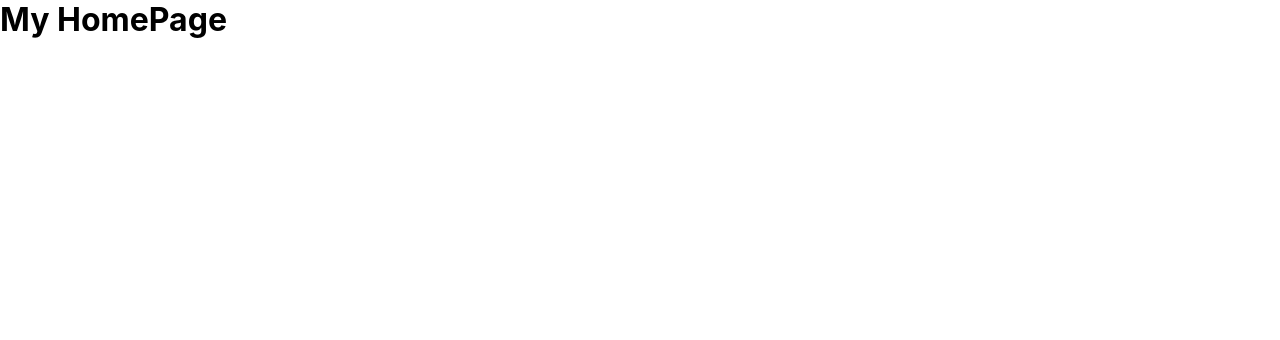
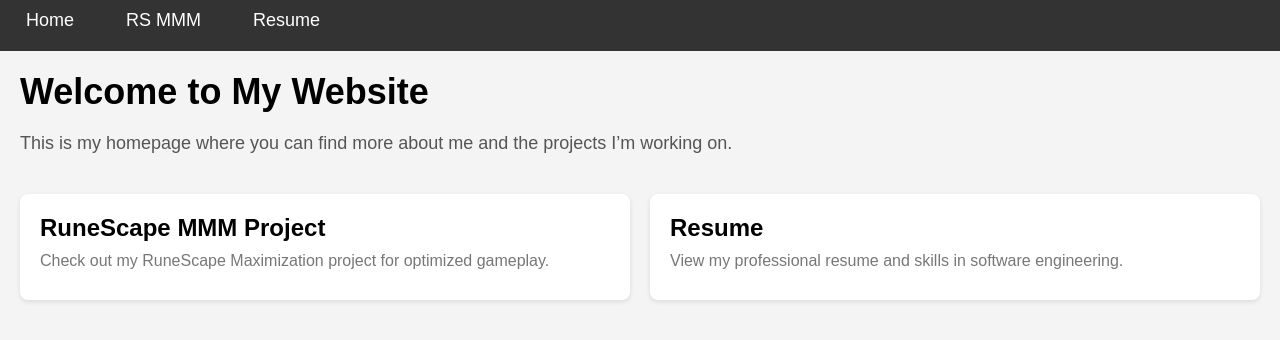
Before and after one commit to ScTigerFang/RS_MMM_Frontend, a React (Create React App) app: page / in a window 1280 px wide. Shown: the top 340 px of the page. Built offline with nearby package versions, Linux system fonts and the light colour scheme.

Commit message:
updating some notes and some look and feel stuff

```diff
--- a/src/App.css
+++ b/src/App.css
@@ -64,6 +64,7 @@
   from {
     transform: rotate(0deg);
   }
+
   to {
     transform: rotate(360deg);
   }
@@ -73,7 +74,42 @@
   0% {
     opacity: 0;
   }
+
   100% {
     opacity: 1;
   }
 }
+
+/* App.css */
+body {
+  font-family: Arial, sans-serif;
+  margin: 0;
+  padding: 0;
+  box-sizing: border-box;
+}
+
+.navbar {
+  background-color: #333;
+  padding: 10px;
+}
+
+.navbar-list {
+  list-style: none;
+  margin: 0;
+  padding: 0;
+  display: flex;
+  gap: 20px;
+}
+
+.navbar-link {
+  color: white;
+  text-decoration: none;
+  font-size: 18px;
+  padding: 8px 16px;
+  transition: background-color 0.3s;
+}
+
+.navbar-link:hover {
+  background-color: #555;
+  border-radius: 4px;
+}
--- a/src/App.js
+++ b/src/App.js
@@ -1,21 +1,38 @@
 // App.js
 import React from "react";
-import { BrowserRouter as Router, Routes, Route } from "react-router-dom";
+import { BrowserRouter as Router, Routes, Route, Link } from "react-router-dom";
 import HomePage from "./components/HomePage";
 import RS_MMM from "./components/RS_MMM";
 import ResumePage from "./components/ResumePage";
 import { QueryClient, QueryClientProvider } from "react-query";
+import './App.css'; // Ensure this file exists to include the styles
 
 const queryClient = new QueryClient();
+
 function App() {
   return (
     <QueryClientProvider client={queryClient}>
       <Router>
-        <Routes>
-          <Route path="/" element={<HomePage />} />
-          <Route path="/rs_MMM" element={<RS_MMM />} />
-          <Route path="/resume" element={<ResumePage />} />
-        </Routes>
+        <div>
+          <nav className="navbar">
+            <ul className="navbar-list">
+              <li>
+                <Link to="/" className="navbar-link">Home</Link>
+              </li>
+              <li>
+                <Link to="/rs_MMM" className="navbar-link">RS MMM</Link>
+              </li>
+              <li>
+                <Link to="/resume" className="navbar-link">Resume</Link>
+              </li>
+            </ul>
+          </nav>
+          <Routes>
+            <Route path="/" element={<HomePage />} />
+            <Route path="/rs_MMM" element={<RS_MMM />} />
+            <Route path="/resume" element={<ResumePage />} />
+          </Routes>
+        </div>
       </Router>
     </QueryClientProvider>
   );
--- /dev/null
+++ b/src/Styling/HomePage.css
@@ -0,0 +1,41 @@
+/* HomePage.css */
+.homepage {
+    padding: 20px;
+    background-color: #f4f4f4;
+    min-height: 100vh;
+}
+
+.homepage-title {
+    font-size: 36px;
+    font-weight: bold;
+    margin-bottom: 20px;
+}
+
+.homepage-description {
+    font-size: 18px;
+    color: #555;
+    margin-bottom: 40px;
+}
+
+.homepage-grid {
+    display: flex;
+    gap: 20px;
+}
+
+.homepage-card {
+    background-color: white;
+    padding: 20px;
+    border-radius: 8px;
+    box-shadow: 0px 2px 5px rgba(0, 0, 0, 0.1);
+    flex: 1;
+}
+
+.homepage-card-title {
+    font-size: 24px;
+    font-weight: bold;
+    margin-bottom: 10px;
+}
+
+.homepage-card p {
+    color: #777;
+}
--- a/src/components/HomePage.js
+++ b/src/components/HomePage.js
@@ -1,10 +1,24 @@
-// src/pages/HomePage.js
+// HomePage.js
 import React from "react";
+import '../Styling/HomePage.css';
 
 function HomePage() {
   return (
-    <div>
-      <h1>My HomePage</h1>
+    <div className="homepage">
+      <h1 className="homepage-title">Welcome to My Website</h1>
+      <p className="homepage-description">
+        This is my homepage where you can find more about me and the projects I’m working on.
+      </p>
+      <div className="homepage-grid">
+        <div className="homepage-card">
+          <h2 className="homepage-card-title">RuneScape MMM Project</h2>
+          <p>Check out my RuneScape Maximization project for optimized gameplay.</p>
+        </div>
+        <div className="homepage-card">
+          <h2 className="homepage-card-title">Resume</h2>
+          <p>View my professional resume and skills in software engineering.</p>
+        </div>
+      </div>
     </div>
   );
 }
```
Also changed, not shown: 2 other files (tests, documents, lock files or other folders).
